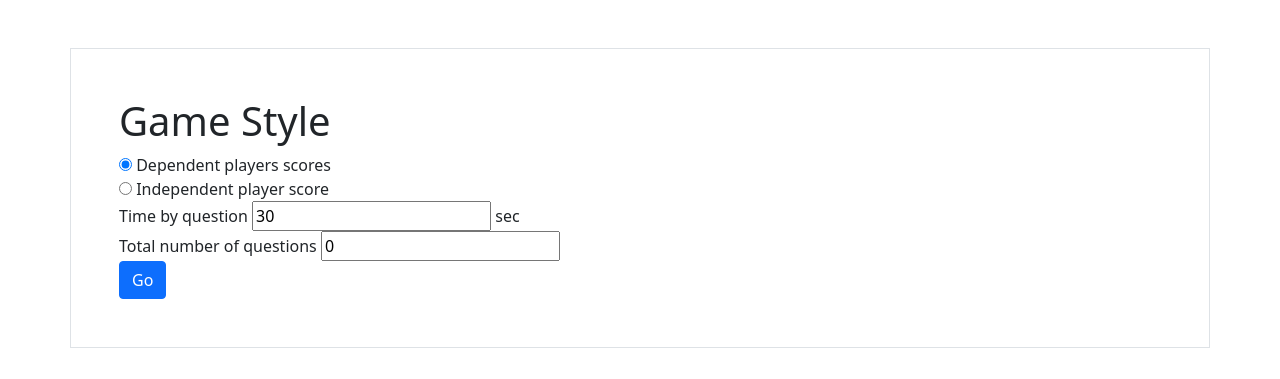
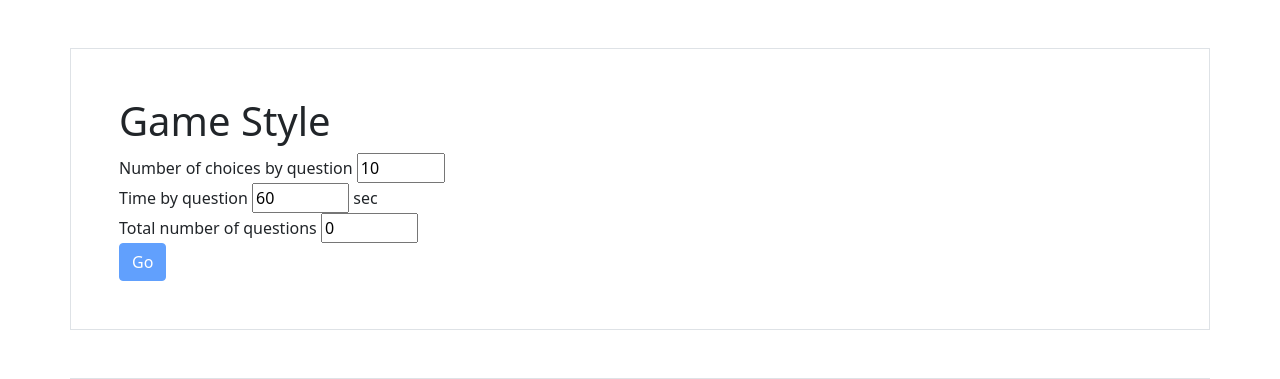
Before and after one commit to charif-h/FiveCats, a Flask app: page / in a window 1280 px wide. Shown: the top 379 px of the page. Run offline with Flask 3, Linux system fonts and the light colour scheme; some libraries are stand-ins or nearby versions.

Commit message:
Before adding qrcode

```diff
--- a/app.py
+++ b/app.py
@@ -10,7 +10,8 @@ socketio = SocketIO(app)
 players = []
 imgs = []
 choices = 10
-Timer = choices*10
+Timer = choices*6
+total = 0
 
 
 @app.route('/')
@@ -27,10 +28,20 @@ def hello():
 @app.route('/game', methods=['POST', 'GET'])
 def session():
     global question
+    global choices
+    global Timer
+    global total
+    choices = int(request.form['choices'])
+    Timer = int(request.form['Timer'])
+    total = int(request.form['total'])
+
+    if total == 0:
+        total = len(imgs)
+
     scores = []
     for p in players:
         scores.append([p.name, p.score])
-    #return '<b>Hello, World!</b><img src="/static/' + question.image + '.png"/>' + str(question.choix) + str(scores)
+
     newQuestion()
     return render_template('game.html', players=players_to_table(), img=question.image)
 
--- a/player.py
+++ b/player.py
@@ -1,4 +1,5 @@
 from uuid import uuid4
+
 class Player:
   def __init__(self, name):
     self.name = name
--- a/templates/index.html
+++ b/templates/index.html
@@ -11,17 +11,13 @@
     <div class="container p-5 my-5 border">
         <h1>Game Style</h1>
         <form method="POST" action="/game">
-            <span><input type="radio" id="dependent_score" name="drone" value="dependent_score" checked />
-            <label for="dependent_score">Dependent players scores </label></span>
+            <span>Number of choices by question <input type="number" name="choices" value="10" min="4" max="10"> </span>
             <br>
-            <input type="radio" id="independent_score" name="drone" value="independent_score" />
-            <label for="independent_score">Independent player score </label>
+            <span>Time by question <input type="number" name="Timer" value="60" min="10" max="360"> sec</span>
             <br>
-            <span>Time by question <input type="number" value="30" width="20"> sec</span>
+            <span>Total number of questions <input type="number" name="total" value="0" min="0" max="100"> </span>
             <br>
-            <span>Total number of questions <input type="number" value="0" width="20"> </span>
-            <br>
-            <button type="submit" name="start" value="start" class="btn btn-primary">Go</button>
+            <button type="submit" name="start" value="start" class="btn btn-primary" {% if players|length == 0 %} disabled {%endif%}>Go</button>
           </form>
     </div>
     <div class="container p-5 my-5 border">
```
